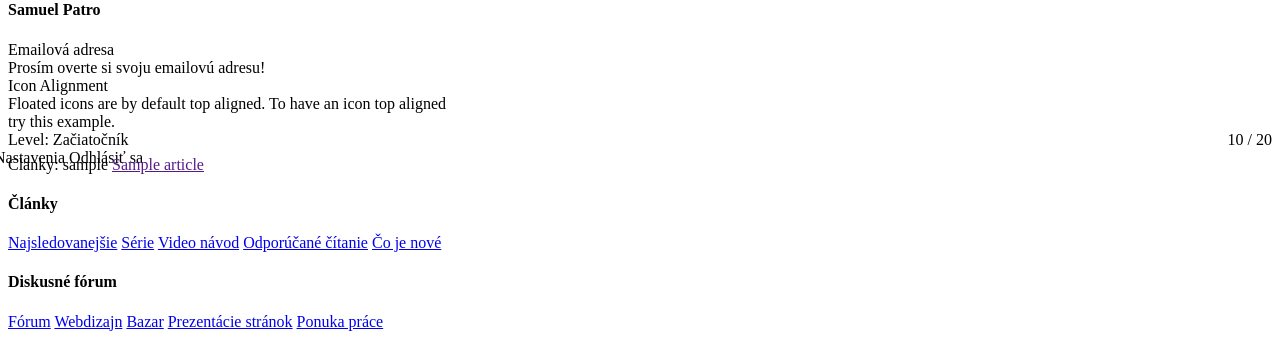
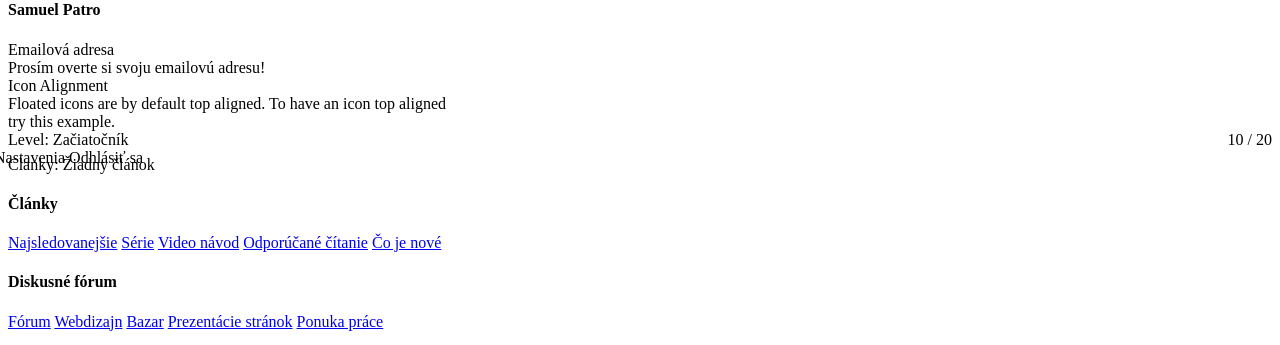
Before and after one commit to Samuell1/desart-aurora, a PHP site: template App/View/home/index.twig in a window 1280 px wide. Shown: the part 729-1074 px from the top of the page. Run offline with PHP 8.4, Linux system fonts and the light colour scheme; the template is opened without the code that fills it: most values are stand-ins (such as "Sample title", 1, 10 or a date in 2020); some libraries are stand-ins or nearby versions.

Commit message:
no article found fix

```diff
--- a/App/View/home/index.twig
+++ b/App/View/home/index.twig
@@ -5,10 +5,14 @@
 {% block content %}
 <div class="row">
     Clanky:
-    {% for Article in Articles %}
-        {{ Article.slug }}
-        <a href="{{ Url.get("clanok", {"slug": Article.slug}) }}">{{ Article.name }}</a>
-    {% endfor %}
+    {% if Article %}
+        {% for Article in Articles %}
+            {{ Article.slug }}
+            <a href="{{ Url.get("clanok", {"slug": Article.slug}) }}">{{ Article.name }}</a>
+        {% endfor %}
+    {% else %}
+        Žiadny článok
+    {% endif %}
 </div>
 {% endblock %}
 
```
